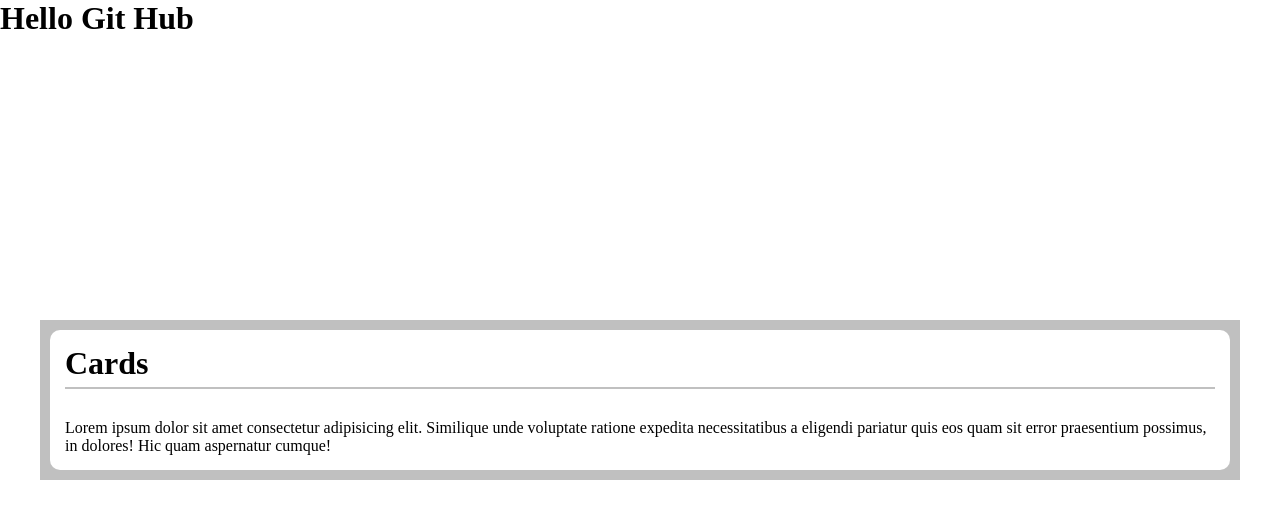
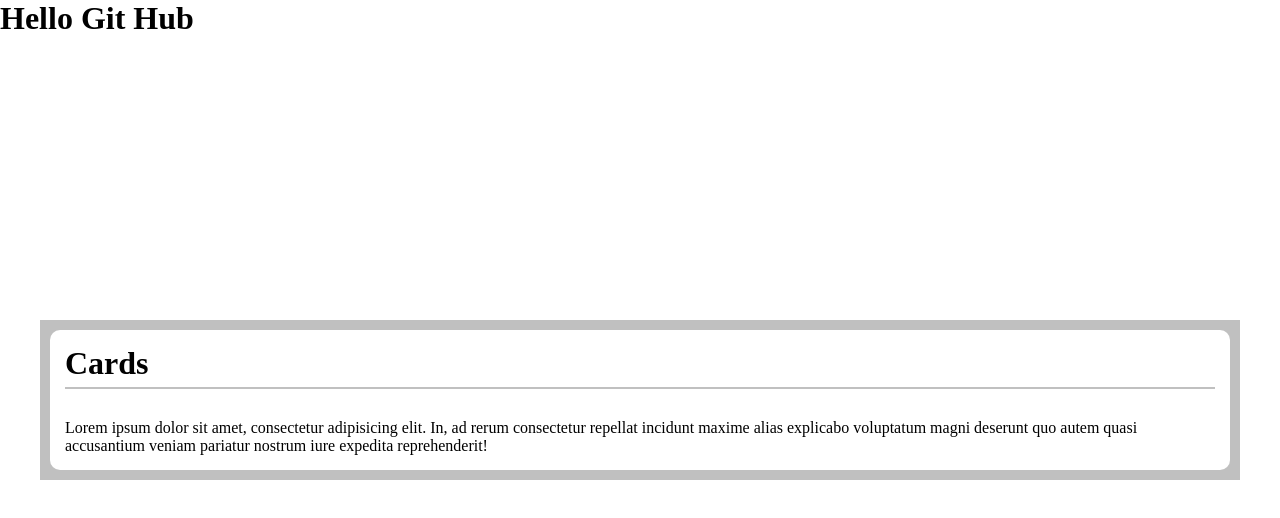
Before and after one commit to Javohirfront/Hello-Git, a plain HTML site: page index.html in a window 1280 px wide. Drawn offline with Linux system fonts and the light colour scheme.

Commit message:
second commit

```diff
--- a/index.html
+++ b/index.html
@@ -19,9 +19,9 @@
                     </div>
                     <div class="cord-body">
                         <p>
-                            Lorem ipsum dolor sit amet consectetur adipisicing elit. Similique unde voluptate ratione
-                            expedita necessitatibus a eligendi pariatur quis eos quam sit error praesentium possimus, in
-                            dolores! Hic quam aspernatur cumque!
+                            Lorem ipsum dolor sit amet, consectetur adipisicing elit. In, ad rerum consectetur repellat
+                            incidunt maxime alias explicabo voluptatum magni deserunt quo autem quasi accusantium veniam
+                            pariatur nostrum iure expedita reprehenderit!
                         </p>
                     </div>
                 </div>
```
